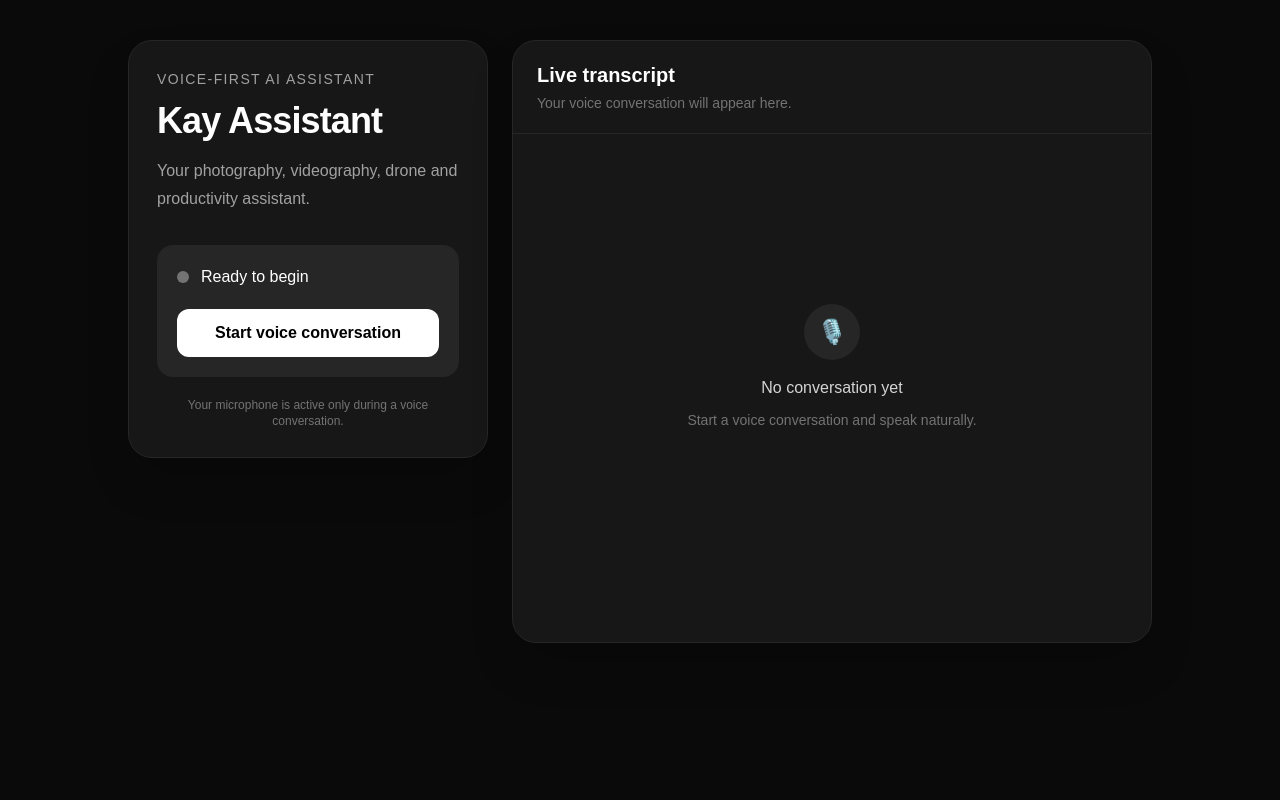
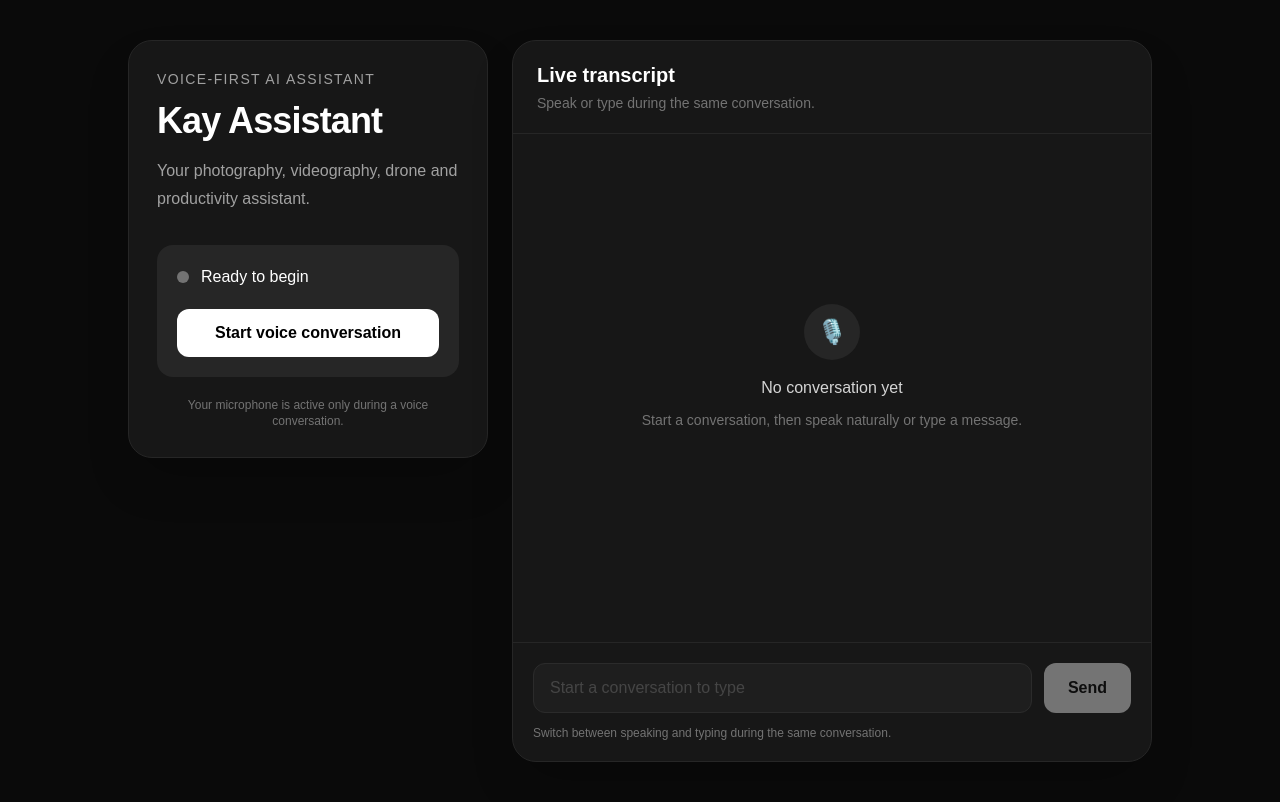
Before and after one commit to Koshikhan/kay-assistant, a Next.js app: page / in a window 1280 px wide. Built offline with nearby package versions, Linux system fonts and the light colour scheme.

Commit message:
Add typed messages to voice assistant

```diff
--- a/src/app/page.tsx
+++ b/src/app/page.tsx
@@ -1,6 +1,12 @@
 "use client";
 
-import { useEffect, useRef, useState } from "react";
+import {
+  type FormEvent,
+  useEffect,
+  useRef,
+  useState,
+} from "react";
+
 import {
   RealtimeAgent,
   RealtimeSession,
@@ -26,8 +32,8 @@ type ChatMessage = {
 };
 
 /**
- * Converts the Realtime SDK history into simple
- * messages that our React interface can display.
+ * Converts the Realtime SDK history into
+ * messages that can be displayed in the interface.
  */
 function convertHistoryToMessages(
   history: RealtimeItem[],
@@ -81,28 +87,33 @@ function convertHistoryToMessages(
 }
 
 export default function Home() {
-  const sessionRef = useRef<RealtimeSession | null>(null);
-  const transcriptEndRef = useRef<HTMLDivElement | null>(
-    null,
-  );
+  const sessionRef =
+    useRef<RealtimeSession | null>(null);
+
+  const transcriptEndRef =
+    useRef<HTMLDivElement | null>(null);
 
   const [status, setStatus] =
     useState<ConnectionStatus>("disconnected");
 
-  const [messages, setMessages] = useState<ChatMessage[]>(
-    [],
-  );
+  const [messages, setMessages] =
+    useState<ChatMessage[]>([]);
+
+  const [textInput, setTextInput] = useState("");
 
   const [isMuted, setIsMuted] = useState(false);
 
-  const [isAssistantSpeaking, setIsAssistantSpeaking] =
-    useState(false);
+  const [
+    isAssistantSpeaking,
+    setIsAssistantSpeaking,
+  ] = useState(false);
 
-  const [errorMessage, setErrorMessage] = useState("");
+  const [errorMessage, setErrorMessage] =
+    useState("");
 
   /**
-   * Scroll to the newest message whenever
-   * the transcript changes.
+   * Scroll to the latest message whenever
+   * the conversation changes.
    */
   useEffect(() => {
     transcriptEndRef.current?.scrollIntoView({
@@ -111,8 +122,8 @@ export default function Home() {
   }, [messages]);
 
   /**
-   * Close the Realtime connection when the
-   * user leaves the page.
+   * Close the Realtime session when
+   * the user leaves the page.
    */
   useEffect(() => {
     return () => {
@@ -132,6 +143,7 @@ export default function Home() {
       setStatus("connecting");
       setErrorMessage("");
       setMessages([]);
+      setTextInput("");
 
       const tokenResponse = await fetch(
         "/api/realtime-token",
@@ -201,10 +213,6 @@ export default function Home() {
         },
       });
 
-      /**
-       * This event returns the complete
-       * conversation history every time it changes.
-       */
       session.on("history_updated", (history) => {
         const updatedMessages =
           convertHistoryToMessages(history);
@@ -240,7 +248,6 @@ export default function Home() {
       });
 
       sessionRef.current = session;
-
       setStatus("connected");
     } catch (error) {
       console.error(
@@ -255,6 +262,37 @@ export default function Home() {
 
       setErrorMessage(message);
       setStatus("error");
+    }
+  }
+
+  function sendTypedMessage(
+    event: FormEvent<HTMLFormElement>,
+  ) {
+    event.preventDefault();
+
+    const message = textInput.trim();
+    const session = sessionRef.current;
+
+    if (
+      !session ||
+      status !== "connected" ||
+      !message
+    ) {
+      return;
+    }
+
+    try {
+      session.sendMessage(message);
+      setTextInput("");
+    } catch (error) {
+      console.error(
+        "Typed message failed:",
+        error,
+      );
+
+      setErrorMessage(
+        "Your typed message could not be sent.",
+      );
     }
   }
 
@@ -279,6 +317,7 @@ export default function Home() {
     setIsMuted(false);
     setIsAssistantSpeaking(false);
     setErrorMessage("");
+    setTextInput("");
   }
 
   function clearTranscript() {
@@ -329,8 +368,8 @@ export default function Home() {
             </h1>
 
             <p className="mt-4 leading-7 text-neutral-400">
-              Your photography, videography, drone and
-              productivity assistant.
+              Your photography, videography, drone
+              and productivity assistant.
             </p>
           </div>
 
@@ -392,8 +431,8 @@ export default function Home() {
           </div>
 
           <p className="mt-5 text-center text-xs text-neutral-500">
-            Your microphone is active only during a voice
-            conversation.
+            Your microphone is active only during
+            a voice conversation.
           </p>
         </section>
 
@@ -406,11 +445,13 @@ export default function Home() {
               </h2>
 
               <p className="mt-1 text-sm text-neutral-500">
-                Your voice conversation will appear here.
+                Speak or type during the same
+                conversation.
               </p>
             </div>
 
-            {messages.length > 0 && !isConnected && (
+            {messages.length > 0 &&
+              !isConnected && (
                 <button
                   type="button"
                   onClick={clearTranscript}
@@ -434,8 +475,8 @@ export default function Home() {
                   </p>
 
                   <p className="mt-2 text-sm leading-6 text-neutral-500">
-                    Start a voice conversation and speak
-                    naturally.
+                    Start a conversation, then speak
+                    naturally or type a message.
                   </p>
                 </div>
               </div>
@@ -484,6 +525,45 @@ export default function Home() {
 
             <div ref={transcriptEndRef} />
           </div>
+
+          {/* Typed-message form */}
+          <form
+            onSubmit={sendTypedMessage}
+            className="border-t border-neutral-800 p-5"
+          >
+            <div className="flex gap-3">
+              <input
+                type="text"
+                value={textInput}
+                onChange={(event) =>
+                  setTextInput(event.target.value)
+                }
+                disabled={!isConnected}
+                placeholder={
+                  isConnected
+                    ? "Type a message to Kay..."
+                    : "Start a conversation to type"
+                }
+                className="min-w-0 flex-1 rounded-xl border border-neutral-700 bg-neutral-800 px-4 py-3 text-white outline-none transition placeholder:text-neutral-500 focus:border-neutral-500 disabled:cursor-not-allowed disabled:opacity-50"
+              />
+
+              <button
+                type="submit"
+                disabled={
+                  !isConnected ||
+                  !textInput.trim()
+                }
+                className="rounded-xl bg-white px-6 py-3 font-semibold text-black transition hover:bg-neutral-200 disabled:cursor-not-allowed disabled:opacity-40"
+              >
+                Send
+              </button>
+            </div>
+
+            <p className="mt-3 text-xs text-neutral-500">
+              Switch between speaking and typing
+              during the same conversation.
+            </p>
+          </form>
         </section>
       </div>
     </main>
```
Lines whose indentation alone changed are shown as unchanged.
